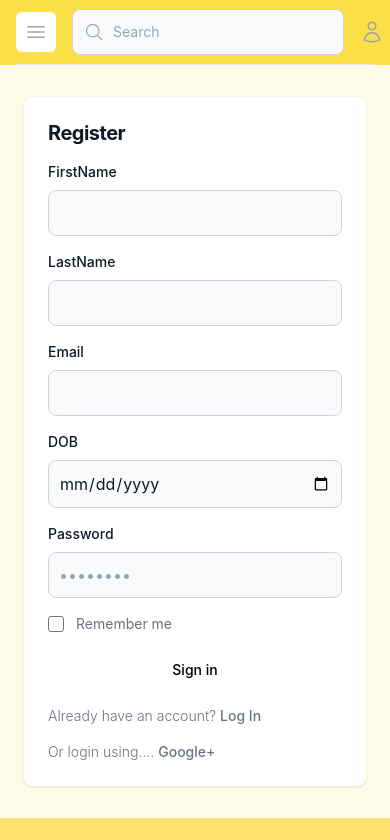
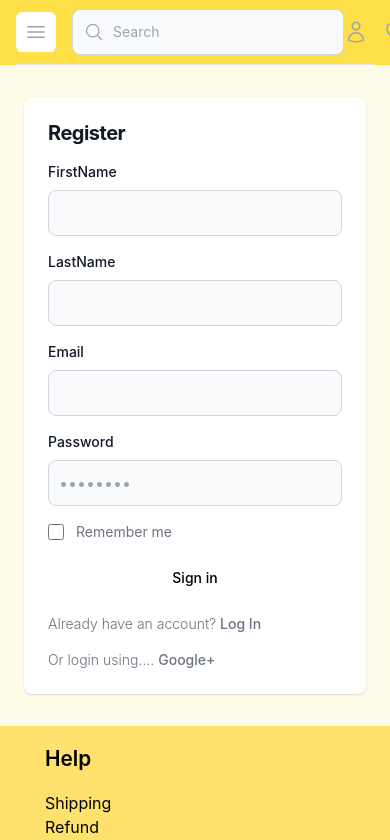
Before and after one commit to shubhtech26/E-Commerce-Project, a React (Create React App) app in the folder frontend/: page /register in a window 390 px wide. Shown: the top 840 px of the page. Built offline with nearby package versions, Linux system fonts and the light colour scheme.

Commit message:
updated profile icon

```diff
--- a/frontend/src/customer/Pages/RegistrationPage.jsx
+++ b/frontend/src/customer/Pages/RegistrationPage.jsx
@@ -16,7 +16,7 @@ const RegistrationPage = () => {
     const handleSubmit = async (e) =>{
         e.preventDefault()
 
-        const register = { firstName, lastName, dob, email, mobile}
+        const register = { firstName, lastName, email, mobile}
 
         // TODO add right route from server.js
         const response = await fetch('/register', {
@@ -34,7 +34,7 @@ const RegistrationPage = () => {
         if(response.ok) {
             setFirstName('')
             setLastName('')
-            setDOB('')
+            // setDOB('')
             setEmail('')
             setMobile('')
             setError(null)
@@ -74,14 +74,14 @@ const RegistrationPage = () => {
                                      onChange={(e) => setEmail(e.target.value)}
                                      value = {email}/>
                                 </div>
-                                <div>
+                                {/* <div>
                                     <label for="DOB" className="block mb-2 text-sm font-medium text-gray-900 dark:text-white">DOB</label>
                                     <input type = "date" name="DOB" id="DOB"
                                      className="bg-gray-50 border border-gray-300 text-gray-900 rounded-lg focus:ring-primary-600 focus:border-primary-600 block w-full p-2.5 dark:bg-gray-700 dark:border-gray-600 dark:placeholder-gray-400 dark:text-white dark:focus:ring-blue-500 dark:focus:border-blue-500"
                                      max= { today }
                                      onChange={(e) => setDOB(e.target.value)}
                                      value = {dob}/>
-                                </div>
+                                </div> */}
                                 <div>
                                     <label for="password" className="block mb-2 text-sm font-medium text-gray-900 dark:text-white">Password</label>
                                     <input type="password" name="password" id="password" placeholder="••••••••" className="bg-gray-50 border border-gray-300 text-gray-900 rounded-lg focus:ring-primary-600 focus:border-primary-600 block w-full p-2.5 dark:bg-gray-700 dark:border-gray-600 dark:placeholder-gray-400 dark:text-white dark:focus:ring-blue-500 dark:focus:border-blue-500" required="" />
--- a/frontend/src/customer/component/navbar/NavigationBar.jsx
+++ b/frontend/src/customer/component/navbar/NavigationBar.jsx
@@ -337,26 +337,29 @@ export default function NavBar() {
 
               <div className="ml-auto flex items-center">
 
-                {/* Create Account/ Log In */}
-                <div className="hidden lg:flex lg:flex-1 lg:items-center lg:justify-end lg:space-x-6">
-                  <Link to="/auth/login" className="text-sm font-medium text-gray-700 hover:text-gray-800">
-                    Sign in
-                  </Link>
-                  <span className="h-6 w-px bg-gray-200" aria-hidden="true" />
-                  <Link to="/register" className="text-sm font-medium text-gray-700 hover:text-gray-800">
-                    Create account
-                  </Link>
-                </div>
-
                 {/* Profile */}
-                <div className="ml-4 flow-root lg:ml-6">
-                  <a href="#" className="group -m-2 flex items-center p-2">
-                    <UserIcon
-                      className="h-6 w-6 flex-shrink-0 text-gray-400 group-hover:fill-gray-500"
-                      aria-hidden="true"
-                    />
-                  </a>
-                </div>
+                <div className="ml-auto flex items-center">
+                {/* Profile Popover */}
+                <Popover className="relative">
+                  {({ open }) => (
+                    <>
+                      <PopoverButton className="group -m-2 flex items-center p-2">
+                        <UserIcon className="h-6 w-6 flex-shrink-0 text-gray-400 group-hover:fill-gray-500" aria-hidden="true" />
+                      </PopoverButton>
+                      <PopoverPanel className="absolute right-0 z-10 mt-2 w-48 origin-top-right bg-white border border-gray-200 rounded-md shadow-lg">
+                        <div className="py-1">
+                          <Link to="/auth/login" className="block px-4 py-2 text-sm text-gray-700 hover:bg-gray-100">
+                            Sign in
+                          </Link>
+                          <Link to="/register" className="block px-4 py-2 text-sm text-gray-700 hover:bg-gray-100">
+                            Create account
+                          </Link>
+                        </div>
+                      </PopoverPanel>
+                    </>
+                  )}
+                </Popover>
+              </div>
 
                 {/* Wishlist */}
                 <div className="ml-4 flow-root lg:ml-6">
```
